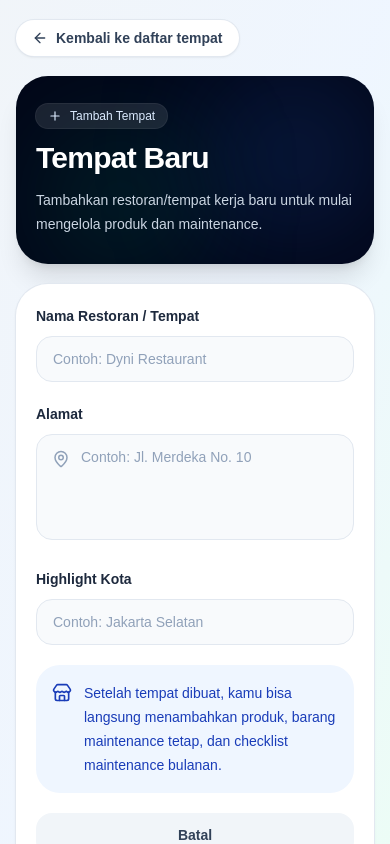
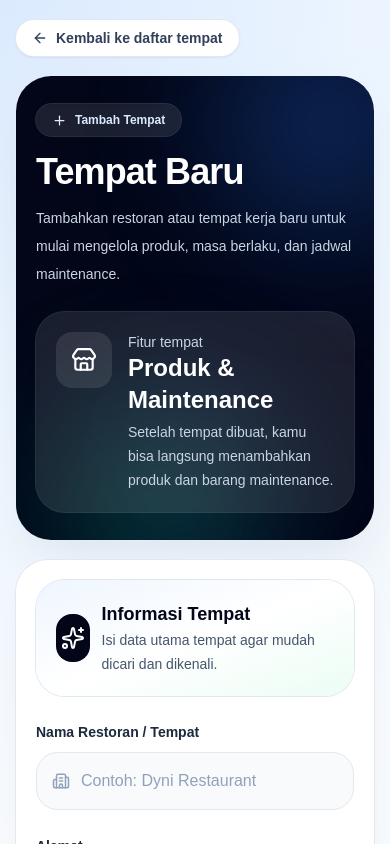
Before and after one commit to fadliasyp/works-notes-app, a Next.js app: page /restaurants/new in a window 390 px wide. Shown: the top 844 px of the page. Built offline with nearby package versions, Linux system fonts and the light colour scheme; no server answers.

Commit message:
Improve add and edit place mobile responsive design

```diff
--- a/app/restaurants/[id]/edit/page.tsx
+++ b/app/restaurants/[id]/edit/page.tsx
@@ -1,6 +1,13 @@
 import Link from "next/link";
 import { notFound, redirect } from "next/navigation";
-import { ArrowLeft, MapPin, Save, Store } from "lucide-react";
+import {
+  ArrowLeft,
+  Building2,
+  MapPin,
+  Pencil,
+  Save,
+  Store,
+} from "lucide-react";
 import { supabase } from "@/lib/supabase";
 
 type PageProps = {
@@ -77,52 +84,96 @@ export default async function EditPlacePage({ params }: PageProps) {
   }
 
   return (
-    <main className="min-h-screen bg-gradient-to-br from-slate-100 via-blue-50 to-emerald-50 px-4 py-5 sm:px-6 lg:px-8">
-      <section className="mx-auto max-w-3xl">
+    <main className="min-h-screen bg-[radial-gradient(circle_at_top_left,#dbeafe_0,#eef6ff_28%,#f8fafc_55%,#ecfeff_100%)] px-4 py-5 sm:px-6 lg:px-8">
+      <section className="mx-auto max-w-4xl">
         <Link
           href={`/restaurants/${place.id}`}
-          className="inline-flex items-center gap-2 rounded-full bg-white px-4 py-2 text-sm font-semibold text-slate-700 shadow-sm ring-1 ring-slate-200 transition hover:bg-slate-50"
+          className="inline-flex items-center gap-2 rounded-full bg-white px-4 py-2 text-sm font-black text-slate-700 shadow-sm ring-1 ring-slate-200 transition hover:bg-slate-50"
         >
           <ArrowLeft size={16} />
           Kembali ke detail tempat
         </Link>
 
-        <div className="mt-5 overflow-hidden rounded-[2rem] bg-slate-950 text-white shadow-xl">
+        <div className="mt-5 overflow-hidden rounded-[2.2rem] bg-slate-950 text-white shadow-2xl shadow-slate-300/60 ring-1 ring-white/10">
           <div className="relative px-5 py-7 sm:px-8 sm:py-10">
-            <div className="absolute right-0 top-0 h-40 w-40 rounded-full bg-blue-500/20 blur-3xl" />
-            <div className="absolute bottom-0 left-10 h-32 w-32 rounded-full bg-emerald-400/20 blur-3xl" />
+            <div className="absolute -right-16 -top-16 h-56 w-56 rounded-full bg-blue-500/25 blur-3xl" />
+            <div className="absolute -bottom-20 left-8 h-56 w-56 rounded-full bg-emerald-400/20 blur-3xl" />
+            <div className="absolute bottom-0 right-24 h-40 w-40 rounded-full bg-violet-500/10 blur-3xl" />
 
             <div className="relative">
-              <div className="mb-3 inline-flex items-center gap-2 rounded-full bg-white/10 px-3 py-1 text-xs font-medium text-blue-100 ring-1 ring-white/15">
-                <Store size={14} />
+              <div className="mb-4 inline-flex items-center gap-2 rounded-full bg-white/10 px-4 py-2 text-xs font-semibold text-blue-100 shadow-inner ring-1 ring-white/15">
+                <Pencil size={15} />
                 Edit Tempat
               </div>
 
-              <h1 className="text-3xl font-bold tracking-tight sm:text-4xl">
+              <h1 className="text-4xl font-black tracking-tight sm:text-5xl">
                 {place.name}
               </h1>
 
-              <p className="mt-3 max-w-2xl text-sm leading-6 text-slate-300">
-                Ubah nama restoran, alamat, dan highlight kota.
+              <p className="mt-3 max-w-2xl text-sm leading-7 text-slate-300 sm:text-base">
+                Perbarui nama restoran, alamat, dan highlight kota agar data
+                tempat tetap rapi dan mudah ditemukan.
               </p>
+
+              <div className="mt-6 rounded-[1.8rem] bg-white/10 p-5 ring-1 ring-white/15">
+                <div className="flex items-start gap-4">
+                  <div className="flex h-14 w-14 shrink-0 items-center justify-center rounded-2xl bg-white/10">
+                    <Store size={26} />
+                  </div>
+
+                  <div>
+                    <p className="text-sm text-slate-300">Data saat ini</p>
+                    <p className="text-2xl font-black text-white">
+                      {place.name}
+                    </p>
+                    <p className="mt-1 text-sm text-slate-300">
+                      {place.city_highlight || "Kota belum diisi"}
+                    </p>
+                  </div>
+                </div>
+              </div>
             </div>
           </div>
         </div>
 
         <form
           action={updatePlace}
-          className="mt-5 rounded-[2rem] bg-white p-5 shadow-sm ring-1 ring-slate-200 sm:p-7"
+          className="mt-5 rounded-[2rem] bg-white p-5 shadow-xl shadow-slate-200/60 ring-1 ring-slate-200 sm:p-7"
         >
           <input type="hidden" name="place_id" value={place.id} />
 
-          <div className="grid gap-5">
+          <div className="grid gap-6">
+            <div className="rounded-[1.8rem] bg-gradient-to-br from-blue-50 via-white to-emerald-50 p-5 ring-1 ring-slate-200">
+              <div className="flex items-center gap-3">
+                <div className="flex h-12 w-12 items-center justify-center rounded-2xl bg-slate-950 text-white">
+                  <Building2 size={24} />
+                </div>
+
+                <div>
+                  <h2 className="text-lg font-black text-slate-950">
+                    Informasi Tempat
+                  </h2>
+                  <p className="text-sm leading-6 text-slate-600">
+                    Edit data utama tempat yang tampil di halaman daftar tempat.
+                  </p>
+                </div>
+              </div>
+            </div>
+
             <div>
               <label
                 htmlFor="name"
-                className="text-sm font-bold text-slate-800"
+                className="text-sm font-black text-slate-800"
               >
                 Nama Restoran / Tempat
               </label>
+
+              <div className="relative mt-2">
+                <Building2
+                  className="pointer-events-none absolute left-4 top-1/2 -translate-y-1/2 text-slate-400"
+                  size={18}
+                />
+
                 <input
                   id="name"
                   name="name"
@@ -130,29 +181,32 @@ export default async function EditPlacePage({ params }: PageProps) {
                   required
                   defaultValue={place.name}
                   placeholder="Contoh: Dyni Restaurant"
-                className="mt-2 w-full rounded-2xl border border-slate-200 bg-slate-50 px-4 py-3 text-sm text-slate-900 outline-none transition placeholder:text-slate-400 focus:border-blue-500 focus:bg-white focus:ring-4 focus:ring-blue-100"
+                  className="w-full rounded-[1.35rem] border border-slate-200 bg-slate-50 px-4 py-4 pl-11 text-base font-medium text-slate-900 outline-none transition placeholder:text-slate-400 focus:border-blue-500 focus:bg-white focus:ring-4 focus:ring-blue-100"
                 />
+              </div>
             </div>
 
             <div>
               <label
                 htmlFor="address"
-                className="text-sm font-bold text-slate-800"
+                className="text-sm font-black text-slate-800"
               >
                 Alamat
               </label>
+
               <div className="relative mt-2">
                 <MapPin
                   className="pointer-events-none absolute left-4 top-4 text-slate-400"
                   size={18}
                 />
+
                 <textarea
                   id="address"
                   name="address"
                   rows={4}
                   defaultValue={place.address || ""}
                   placeholder="Contoh: Jl. Merdeka No. 10"
-                  className="w-full resize-none rounded-2xl border border-slate-200 bg-slate-50 px-4 py-3 pl-11 text-sm text-slate-900 outline-none transition placeholder:text-slate-400 focus:border-blue-500 focus:bg-white focus:ring-4 focus:ring-blue-100"
+                  className="w-full resize-none rounded-[1.35rem] border border-slate-200 bg-slate-50 px-4 py-4 pl-11 text-base font-medium text-slate-900 outline-none transition placeholder:text-slate-400 focus:border-blue-500 focus:bg-white focus:ring-4 focus:ring-blue-100"
                 />
               </div>
             </div>
@@ -160,31 +214,37 @@ export default async function EditPlacePage({ params }: PageProps) {
             <div>
               <label
                 htmlFor="city_highlight"
-                className="text-sm font-bold text-slate-800"
+                className="text-sm font-black text-slate-800"
               >
                 Highlight Kota
               </label>
+
               <input
                 id="city_highlight"
                 name="city_highlight"
                 type="text"
                 defaultValue={place.city_highlight || ""}
                 placeholder="Contoh: Jakarta Selatan"
-                className="mt-2 w-full rounded-2xl border border-slate-200 bg-slate-50 px-4 py-3 text-sm text-slate-900 outline-none transition placeholder:text-slate-400 focus:border-blue-500 focus:bg-white focus:ring-4 focus:ring-blue-100"
+                className="mt-2 w-full rounded-[1.35rem] border border-slate-200 bg-slate-50 px-4 py-4 text-base font-medium text-slate-900 outline-none transition placeholder:text-slate-400 focus:border-blue-500 focus:bg-white focus:ring-4 focus:ring-blue-100"
               />
             </div>
 
-            <div className="grid gap-3 sm:grid-cols-2">
+            <div className="rounded-[1.6rem] bg-emerald-50 p-4 text-sm leading-7 text-emerald-800 ring-1 ring-emerald-100">
+              <b>Catatan:</b> setelah disimpan, tanggal terakhir diubah akan
+              otomatis diperbarui.
+            </div>
+
+            <div className="grid gap-3 pt-2 sm:grid-cols-2">
               <Link
                 href={`/restaurants/${place.id}`}
-                className="inline-flex items-center justify-center rounded-2xl bg-slate-100 px-5 py-3 text-sm font-bold text-slate-700 transition hover:bg-slate-200"
+                className="inline-flex items-center justify-center rounded-2xl bg-slate-100 px-5 py-4 text-sm font-black text-slate-700 transition hover:bg-slate-200"
               >
                 Batal
               </Link>
 
               <button
                 type="submit"
-                className="inline-flex items-center justify-center gap-2 rounded-2xl bg-blue-600 px-5 py-3 text-sm font-bold text-white shadow-sm transition hover:bg-blue-700"
+                className="inline-flex items-center justify-center gap-2 rounded-2xl bg-blue-600 px-5 py-4 text-sm font-black text-white shadow-lg shadow-blue-200 transition hover:-translate-y-0.5 hover:bg-blue-700"
               >
                 <Save size={18} />
                 Simpan Perubahan
--- a/app/restaurants/new/page.tsx
+++ b/app/restaurants/new/page.tsx
@@ -1,6 +1,14 @@
 import Link from "next/link";
 import { redirect } from "next/navigation";
-import { ArrowLeft, MapPin, Plus, Save, Store } from "lucide-react";
+import {
+  ArrowLeft,
+  Building2,
+  MapPin,
+  Plus,
+  Save,
+  Sparkles,
+  Store,
+} from "lucide-react";
 import { supabase } from "@/lib/supabase";
 
 function toNullableText(value: FormDataEntryValue | null) {
@@ -44,65 +52,110 @@ export default async function NewPlacePage() {
   }
 
   return (
-    <main className="min-h-screen bg-gradient-to-br from-slate-100 via-blue-50 to-emerald-50 px-4 py-5 sm:px-6 lg:px-8">
-      <section className="mx-auto max-w-3xl">
+    <main className="min-h-screen bg-[radial-gradient(circle_at_top_left,#dbeafe_0,#eef6ff_28%,#f8fafc_55%,#ecfeff_100%)] px-4 py-5 sm:px-6 lg:px-8">
+      <section className="mx-auto max-w-4xl">
         <Link
           href="/"
-          className="inline-flex items-center gap-2 rounded-full bg-white px-4 py-2 text-sm font-semibold text-slate-700 shadow-sm ring-1 ring-slate-200 transition hover:bg-slate-50"
+          className="inline-flex items-center gap-2 rounded-full bg-white px-4 py-2 text-sm font-black text-slate-700 shadow-sm ring-1 ring-slate-200 transition hover:bg-slate-50"
         >
           <ArrowLeft size={16} />
           Kembali ke daftar tempat
         </Link>
 
-        <div className="mt-5 overflow-hidden rounded-[2rem] bg-slate-950 text-white shadow-xl">
+        <div className="mt-5 overflow-hidden rounded-[2.2rem] bg-slate-950 text-white shadow-2xl shadow-slate-300/60 ring-1 ring-white/10">
           <div className="relative px-5 py-7 sm:px-8 sm:py-10">
-            <div className="absolute right-0 top-0 h-40 w-40 rounded-full bg-blue-500/20 blur-3xl" />
-            <div className="absolute bottom-0 left-10 h-32 w-32 rounded-full bg-emerald-400/20 blur-3xl" />
+            <div className="absolute -right-16 -top-16 h-56 w-56 rounded-full bg-blue-500/25 blur-3xl" />
+            <div className="absolute -bottom-20 left-8 h-56 w-56 rounded-full bg-emerald-400/20 blur-3xl" />
+            <div className="absolute bottom-0 right-24 h-40 w-40 rounded-full bg-violet-500/10 blur-3xl" />
 
             <div className="relative">
-              <div className="mb-3 inline-flex items-center gap-2 rounded-full bg-white/10 px-3 py-1 text-xs font-medium text-blue-100 ring-1 ring-white/15">
-                <Plus size={14} />
+              <div className="mb-4 inline-flex items-center gap-2 rounded-full bg-white/10 px-4 py-2 text-xs font-semibold text-blue-100 shadow-inner ring-1 ring-white/15">
+                <Plus size={15} />
                 Tambah Tempat
               </div>
 
-              <h1 className="text-3xl font-bold tracking-tight sm:text-4xl">
+              <h1 className="text-4xl font-black tracking-tight sm:text-5xl">
                 Tempat Baru
               </h1>
 
-              <p className="mt-3 max-w-2xl text-sm leading-6 text-slate-300">
-                Tambahkan restoran/tempat kerja baru untuk mulai mengelola
-                produk dan maintenance.
+              <p className="mt-3 max-w-2xl text-sm leading-7 text-slate-300 sm:text-base">
+                Tambahkan restoran atau tempat kerja baru untuk mulai mengelola
+                produk, masa berlaku, dan jadwal maintenance.
               </p>
+
+              <div className="mt-6 rounded-[1.8rem] bg-white/10 p-5 ring-1 ring-white/15">
+                <div className="flex items-start gap-4">
+                  <div className="flex h-14 w-14 shrink-0 items-center justify-center rounded-2xl bg-white/10">
+                    <Store size={26} />
+                  </div>
+
+                  <div>
+                    <p className="text-sm text-slate-300">Fitur tempat</p>
+                    <p className="text-2xl font-black text-white">
+                      Produk & Maintenance
+                    </p>
+                    <p className="mt-1 text-sm leading-6 text-slate-300">
+                      Setelah tempat dibuat, kamu bisa langsung menambahkan
+                      produk dan barang maintenance.
+                    </p>
+                  </div>
+                </div>
+              </div>
             </div>
           </div>
         </div>
 
         <form
           action={createPlace}
-          className="mt-5 rounded-[2rem] bg-white p-5 shadow-sm ring-1 ring-slate-200 sm:p-7"
+          className="mt-5 rounded-[2rem] bg-white p-5 shadow-xl shadow-slate-200/60 ring-1 ring-slate-200 sm:p-7"
         >
-          <div className="grid gap-5">
+          <div className="grid gap-6">
+            <div className="rounded-[1.8rem] bg-gradient-to-br from-blue-50 via-white to-emerald-50 p-5 ring-1 ring-slate-200">
+              <div className="flex items-center gap-3">
+                <div className="flex h-12 w-12 items-center justify-center rounded-2xl bg-slate-950 text-white">
+                  <Sparkles size={24} />
+                </div>
+
+                <div>
+                  <h2 className="text-lg font-black text-slate-950">
+                    Informasi Tempat
+                  </h2>
+                  <p className="text-sm leading-6 text-slate-600">
+                    Isi data utama tempat agar mudah dicari dan dikenali.
+                  </p>
+                </div>
+              </div>
+            </div>
+
             <div>
               <label
                 htmlFor="name"
-                className="text-sm font-bold text-slate-800"
+                className="text-sm font-black text-slate-800"
               >
                 Nama Restoran / Tempat
               </label>
+
+              <div className="relative mt-2">
+                <Building2
+                  className="pointer-events-none absolute left-4 top-1/2 -translate-y-1/2 text-slate-400"
+                  size={18}
+                />
+
                 <input
                   id="name"
                   name="name"
                   type="text"
                   required
                   placeholder="Contoh: Dyni Restaurant"
-                className="mt-2 w-full rounded-2xl border border-slate-200 bg-slate-50 px-4 py-3 text-sm text-slate-900 outline-none transition placeholder:text-slate-400 focus:border-blue-500 focus:bg-white focus:ring-4 focus:ring-blue-100"
+                  className="w-full rounded-[1.35rem] border border-slate-200 bg-slate-50 px-4 py-4 pl-11 text-base font-medium text-slate-900 outline-none transition placeholder:text-slate-400 focus:border-blue-500 focus:bg-white focus:ring-4 focus:ring-blue-100"
                 />
+              </div>
             </div>
 
             <div>
               <label
                 htmlFor="address"
-                className="text-sm font-bold text-slate-800"
+                className="text-sm font-black text-slate-800"
               >
                 Alamat
               </label>
@@ -118,7 +171,7 @@ export default async function NewPlacePage() {
                   name="address"
                   rows={4}
                   placeholder="Contoh: Jl. Merdeka No. 10"
-                  className="w-full resize-none rounded-2xl border border-slate-200 bg-slate-50 px-4 py-3 pl-11 text-sm text-slate-900 outline-none transition placeholder:text-slate-400 focus:border-blue-500 focus:bg-white focus:ring-4 focus:ring-blue-100"
+                  className="w-full resize-none rounded-[1.35rem] border border-slate-200 bg-slate-50 px-4 py-4 pl-11 text-base font-medium text-slate-900 outline-none transition placeholder:text-slate-400 focus:border-blue-500 focus:bg-white focus:ring-4 focus:ring-blue-100"
                 />
               </div>
             </div>
@@ -126,40 +179,37 @@ export default async function NewPlacePage() {
             <div>
               <label
                 htmlFor="city_highlight"
-                className="text-sm font-bold text-slate-800"
+                className="text-sm font-black text-slate-800"
               >
                 Highlight Kota
               </label>
+
               <input
                 id="city_highlight"
                 name="city_highlight"
                 type="text"
                 placeholder="Contoh: Jakarta Selatan"
-                className="mt-2 w-full rounded-2xl border border-slate-200 bg-slate-50 px-4 py-3 text-sm text-slate-900 outline-none transition placeholder:text-slate-400 focus:border-blue-500 focus:bg-white focus:ring-4 focus:ring-blue-100"
+                className="mt-2 w-full rounded-[1.35rem] border border-slate-200 bg-slate-50 px-4 py-4 text-base font-medium text-slate-900 outline-none transition placeholder:text-slate-400 focus:border-blue-500 focus:bg-white focus:ring-4 focus:ring-blue-100"
               />
             </div>
 
-            <div className="rounded-3xl bg-blue-50 p-4 text-sm leading-6 text-blue-800">
-              <div className="flex gap-3">
-                <Store className="mt-0.5 shrink-0" size={20} />
-                <p>
-                  Setelah tempat dibuat, kamu bisa langsung menambahkan produk,
-                  barang maintenance tetap, dan checklist maintenance bulanan.
-                </p>
-              </div>
+            <div className="rounded-[1.6rem] bg-blue-50 p-4 text-sm leading-7 text-blue-800 ring-1 ring-blue-100">
+              <b>Catatan:</b> tempat baru akan langsung bisa dipakai untuk
+              menambahkan produk, foto produk, checklist maintenance, dan
+              catatan bulanan.
             </div>
 
-            <div className="grid gap-3 sm:grid-cols-2">
+            <div className="grid gap-3 pt-2 sm:grid-cols-2">
               <Link
                 href="/"
-                className="inline-flex items-center justify-center rounded-2xl bg-slate-100 px-5 py-3 text-sm font-bold text-slate-700 transition hover:bg-slate-200"
+                className="inline-flex items-center justify-center rounded-2xl bg-slate-100 px-5 py-4 text-sm font-black text-slate-700 transition hover:bg-slate-200"
               >
                 Batal
               </Link>
 
               <button
                 type="submit"
-                className="inline-flex items-center justify-center gap-2 rounded-2xl bg-blue-600 px-5 py-3 text-sm font-bold text-white shadow-sm transition hover:bg-blue-700"
+                className="inline-flex items-center justify-center gap-2 rounded-2xl bg-blue-600 px-5 py-4 text-sm font-black text-white shadow-lg shadow-blue-200 transition hover:-translate-y-0.5 hover:bg-blue-700"
               >
                 <Save size={18} />
                 Simpan Tempat
```
Lines whose indentation alone changed are shown as unchanged.
